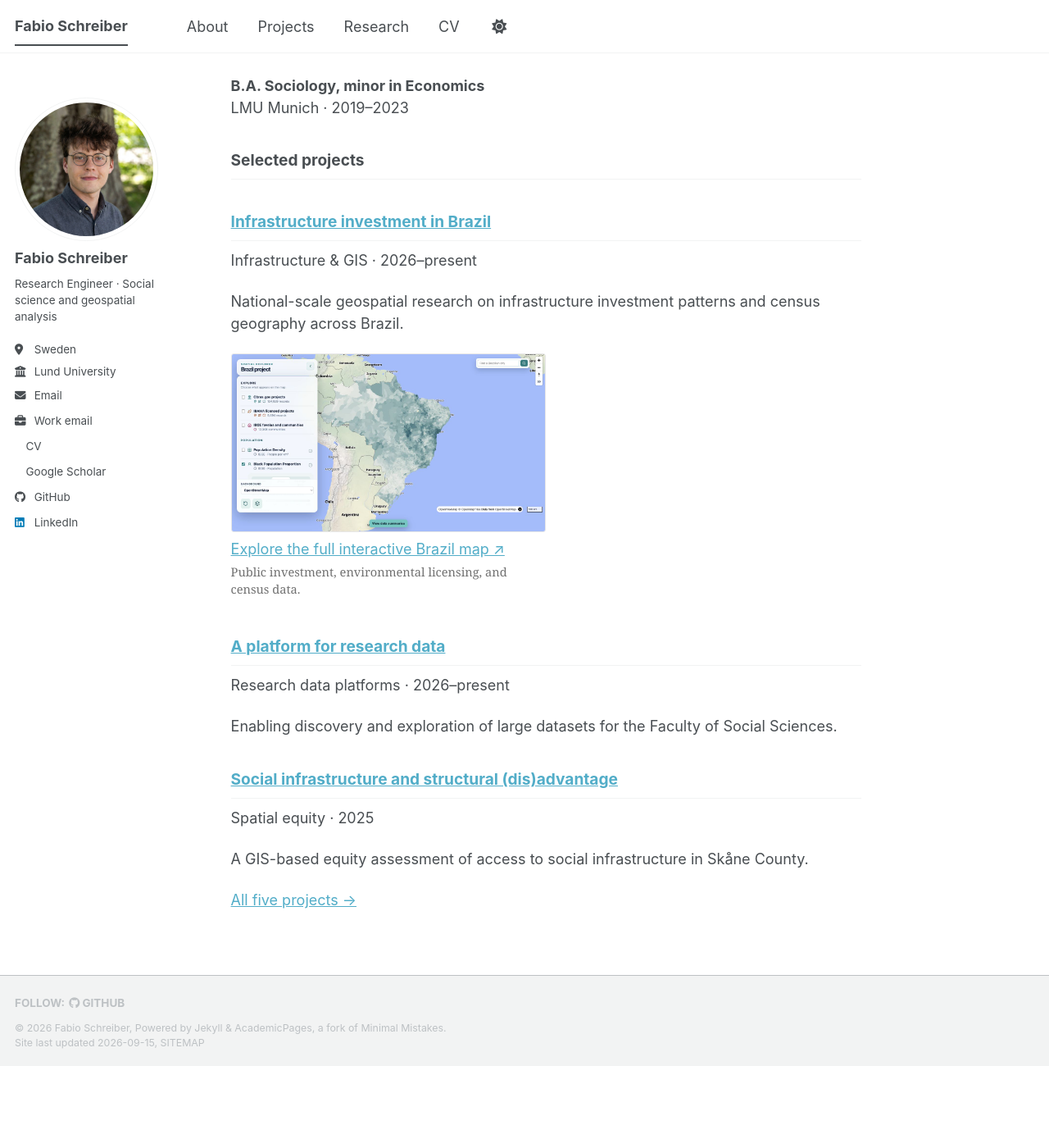
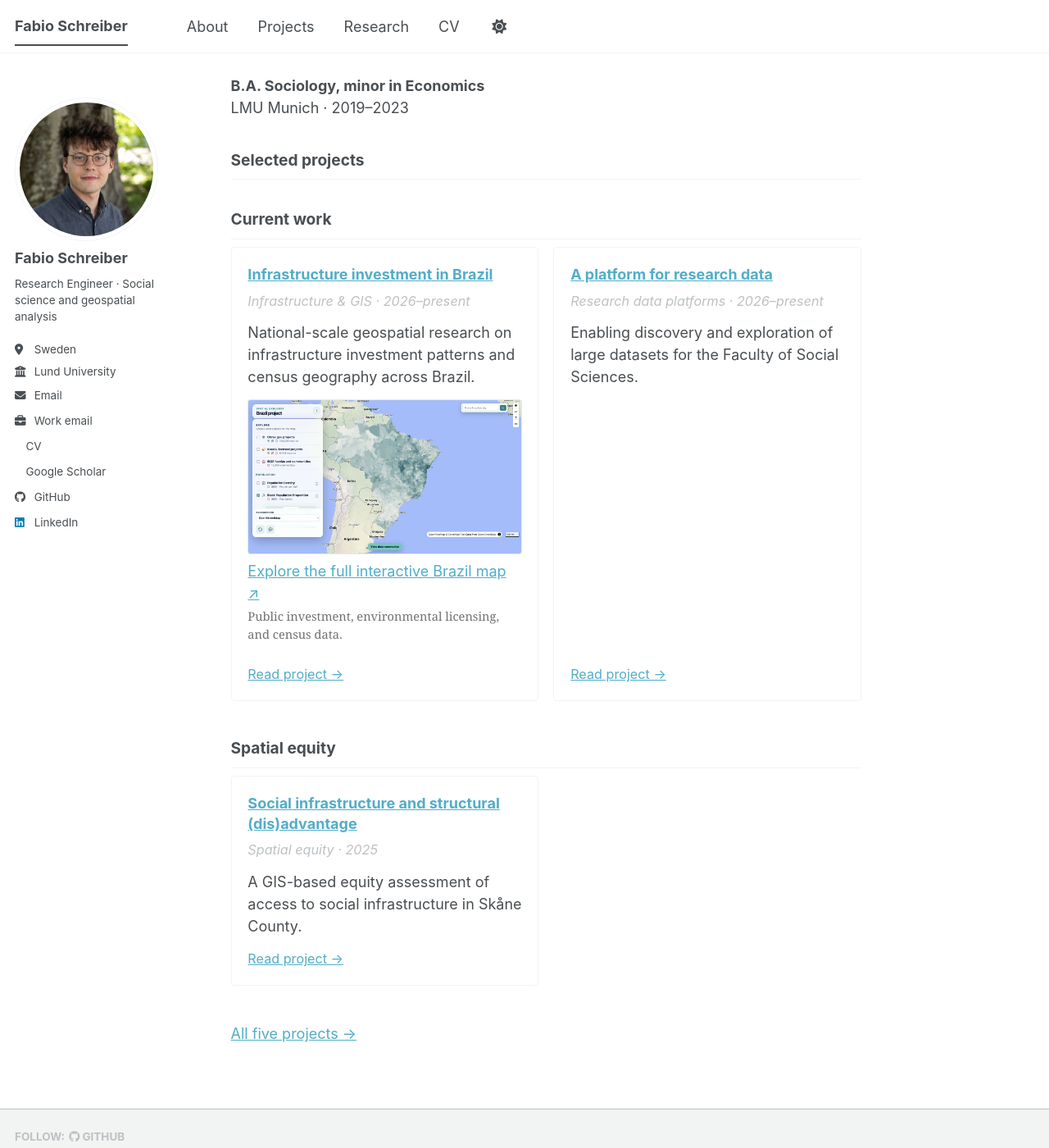
Before and after one commit to fab1s/fab1s.github.io, a Jekyll site: the page built from _pages/about.md, in a window 1280 px wide and 1400 px high, scrolled down 1736 px. Shown: the whole window at 82% size. Built offline with Jekyll 4.4.1, drawn with Linux system fonts in a browser that asks for light colours; a style sheet for code colours, icons or effects is not loaded; before the commit the page ends 3036 px from its top, so only the background shows below that.

Commit message:
Group selected projects on home page

```diff
--- a/_pages/about.md
+++ b/_pages/about.md
@@ -53,6 +53,18 @@ LMU Munich · 2019–2023
 ## Selected projects
 
 {% assign projects = site.portfolio | sort: 'order' %}
-{% for project in projects limit:3 %}{% include project-entry.html %}{% endfor %}
+{% assign selected_projects = projects | slice: 0, 3 %}
+{% assign groups = "Current work|Spatial equity" | split: "|" %}
+{% for group in groups %}
+  {% assign group_projects = selected_projects | where: "group", group %}
+  {% if group_projects.size > 0 %}
+  <section class="project-group">
+    <h2>{{ group }}</h2>
+    <div class="project-grid">
+      {% for project in group_projects %}{% include project-card.html %}{% endfor %}
+    </div>
+  </section>
+  {% endif %}
+{% endfor %}
 
 [All five projects →](/projects/)
--- a/assets/css/main.scss
+++ b/assets/css/main.scss
@@ -55,6 +55,6 @@
 .project-card h3 { margin:0 0 0.4em; }
 .project-card p { margin:0 0 0.8em; }
 .project-card .project-label { color:var(--global-text-color-light); font-size:0.9em; font-style:italic; }
-.project-card .map-preview { margin:0 0 1em; }
+.project-card .map-preview { width:100%; margin:0 0 1em; }
 .project-card__link { margin-top:auto; font-size:0.9em; }
 @media (max-width: 600px) { .project-grid { grid-template-columns:1fr; } }
```
